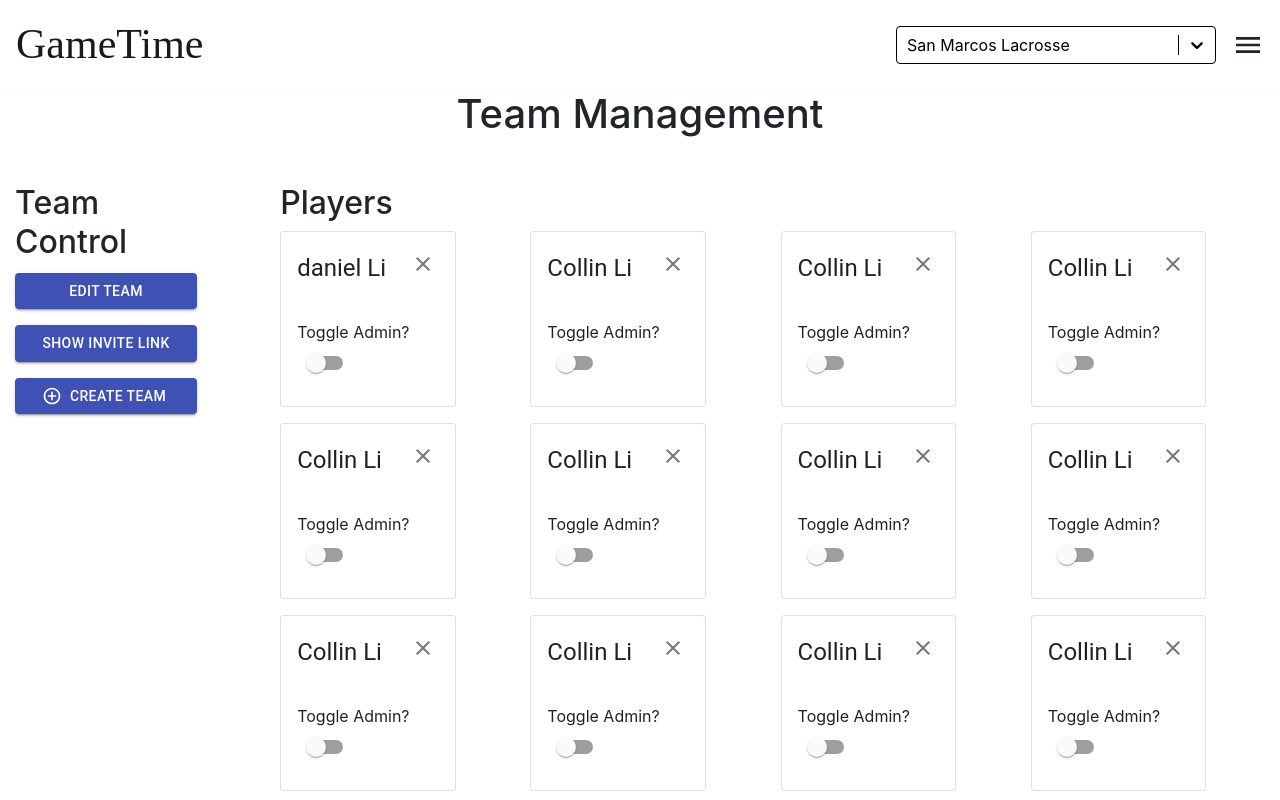
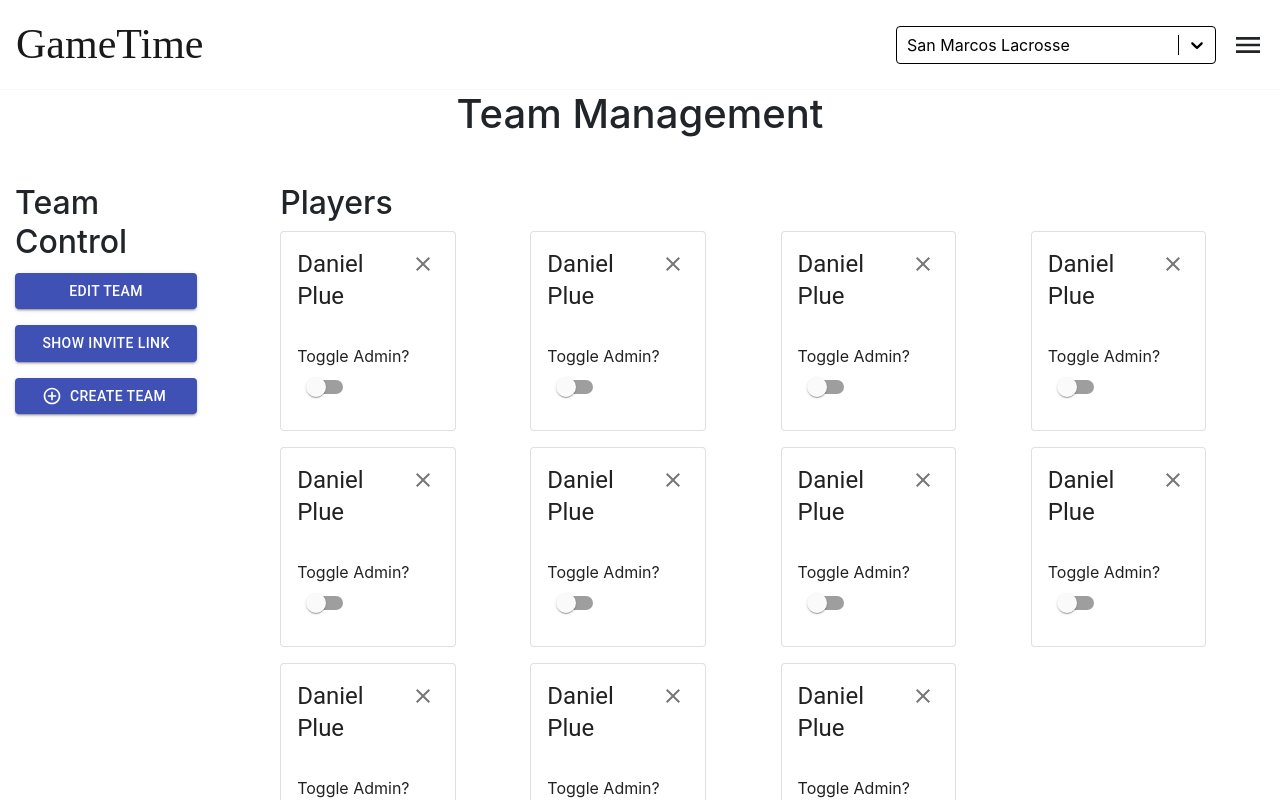
Before and after one commit to andyplank/gametime-frontend, a React app: page /#/TeamManagement in a window 1280 px wide. Shown: the top 800 px of the page. Built offline with nearby package versions, Linux system fonts and the light colour scheme.

Commit message:
added modal and change things

```diff
--- a/src/components/TeamManagement/PlayersDisplay.jsx
+++ b/src/components/TeamManagement/PlayersDisplay.jsx
@@ -9,12 +9,17 @@ import IconButton from '@material-ui/core/IconButton';
 import Grid from '@material-ui/core/Grid';
 import Switch from '@material-ui/core/Switch';
 import CloseIcon from '@material-ui/icons/Close';
+import Modal from 'react-bootstrap/Modal';
+import Button from '@material-ui/core/Button';
 
 class PlayersDisplay extends React.Component {
     constructor(props) {
         super(props);
         this.state = {
             adminChecked: [],
+            showPlayerRemove: false,
+            playerToRemove: null,
+            removeMsg: "",
         };
     }
 
@@ -26,39 +31,62 @@ class PlayersDisplay extends React.Component {
     handleAdminChange(index) {
         //TODO
         const { players } = this.props;
-        console.log(`toggling admin for ${players[index].name}`)
+        console.log(`toggling admin for ${players[index].firstName}`)
         const { adminChecked } = this.state;
         let newArr = adminChecked;
         newArr[index] = !newArr[index];
         this.setState({adminChecked: newArr});
     };
 
-    handlePlayerRemove(user){
-        //TODO
-        console.log(`removing ${user.firstName} ${user.lastName}`)
-      }
+    showRemoveModal(player){
+        this.setState({ showPlayerRemove: true });
+        this.setState({ removeMsg: <>Are you sure you want to remove <b>{player.firstName} {player.lastName}</b> from the team?</>})
+        this.setState({ playerToRemove: player})
+    }
+
+    handlePlayerRemove() {
+        //TODO call remove endpoint
+        console.log("removing " + this.state.playerToRemove.firstName);
+    }
 
     render(){
-        const { adminChecked } = this.state;
+        const { adminChecked, showPlayerRemove, removeMsg } = this.state;
         const { players } = this.props;
         return (
             adminChecked.length > 0 ?
             <>
+            <Modal
+                show={showPlayerRemove}
+                onHide={() => this.setState({ showPlayerRemove: false })}
+            >
+                <Modal.Header closeButton>
+                <Modal.Title>Remove Player</Modal.Title>
+                </Modal.Header>
+                <Modal.Body>
+                <form>
+                    {removeMsg}
+                </form>
+                </Modal.Body>
+                <Modal.Footer>
+                    <Button variant="contained" color="secondary" onClick={() => this.setState({showPlayerRemove: false})}>No</Button>
+                    <Button variant="contained" color="primary" onClick={() => this.handlePlayerRemove()}>Yes</Button>
+                </Modal.Footer>
+            </Modal>
                 <Grid container spacing={2}>
-                    {players.map((user, index) => {
+                    {players.map((player, index) => {
                     return (
-                        <Grid container className="user-card-grid" key={index} item xs={3}>
+                        <Grid container className="player-card-grid" key={index} item xs={3}>
                         <Card
                             className="player-card"
                             key={index}
                             variant="outlined"
                         >
                             <CardHeader
-                            title={`${user.firstName} ${user.lastName}`}
+                            title={`${player.firstName} ${player.lastName}`}
                             action={
                                 <IconButton
                                     style={{ outline: "none" }}
-                                    onClick={() => this.handlePlayerRemove(user)}
+                                    onClick={() => this.showRemoveModal(player)}
                                     >
                                     <CloseIcon/>
                                 </IconButton>
--- a/src/components/TeamManagement/TeamManagement.css
+++ b/src/components/TeamManagement/TeamManagement.css
@@ -3,7 +3,7 @@
   width: 50%;
 }
 
-.user-card-grid {
+.player-card-grid {
   height: 100%;
   width: 40%;
 }
--- a/src/components/TeamManagement/TeamManagement.jsx
+++ b/src/components/TeamManagement/TeamManagement.jsx
@@ -29,22 +29,17 @@ import {
 } from 'react-bootstrap';
 
 const players = [
-  { userID: 1, firstName: 'daniel', lastName: 'Li' },
-  { userID: 1, firstName: 'Collin', lastName: 'Li' },
-  { userID: 1, firstName: 'Collin', lastName: 'Li' },
-  { userID: 1, firstName: 'Collin', lastName: 'Li' },
-  { userID: 1, firstName: 'Collin', lastName: 'Li' },
-  { userID: 1, firstName: 'Collin', lastName: 'Li' },
-  { userID: 1, firstName: 'Collin', lastName: 'Li' },
-  { userID: 1, firstName: 'Collin', lastName: 'Li' },
-  { userID: 1, firstName: 'Collin', lastName: 'Li' },
-  { userID: 1, firstName: 'Collin', lastName: 'Li' },
-  { userID: 1, firstName: 'Collin', lastName: 'Li' },
-  { userID: 1, firstName: 'Collin', lastName: 'Li' },
-  { userID: 1, firstName: 'Collin', lastName: 'Li' },
-  { userID: 1, firstName: 'Collin', lastName: 'Li' },
-  { userID: 1, firstName: 'Collin', lastName: 'Li' },
-  { userID: 1, firstName: 'Collin', lastName: 'Li' },
+  { id: 1, firstName: 'Daniel', lastName: 'Plue' },
+  { id: 1, firstName: 'Daniel', lastName: 'Plue' },
+  { id: 1, firstName: 'Daniel', lastName: 'Plue' },
+  { id: 1, firstName: 'Daniel', lastName: 'Plue' },
+  { id: 1, firstName: 'Daniel', lastName: 'Plue' },
+  { id: 1, firstName: 'Daniel', lastName: 'Plue' },
+  { id: 1, firstName: 'Daniel', lastName: 'Plue' },
+  { id: 1, firstName: 'Daniel', lastName: 'Plue' },
+  { id: 1, firstName: 'Daniel', lastName: 'Plue' },
+  { id: 1, firstName: 'Daniel', lastName: 'Plue' },
+  { id: 1, firstName: 'Daniel', lastName: 'Plue' },
 ];
 
 const headerStyle = {
@@ -56,6 +51,7 @@ class TeamManagement extends React.Component {
   constructor(props) {
     super(props);
     this.state = {
+      adminChecked: [],
       showTeamEdit: false,
       showTeamCreate: false,
       showTeamInvite: false,
@@ -64,7 +60,7 @@ class TeamManagement extends React.Component {
       fundDescError: false,
       accountNumberError: false,
       routingNumberError: false,
-      adminChecked: [],
+      teamName: "",
     };
   }
 
@@ -142,7 +138,7 @@ handleTeamCreateClick(){
 
   handleSaveTeamCreate() {
     //TODO call endpoint(POST) to create team
-    console.log("save team create clicked")
+    console.log("saving team: " + this.state.teamName)
   }
 
   renderTeamEditModal() {
@@ -165,7 +161,7 @@ handleTeamCreateClick(){
         <Modal.Body>
           <form>
             <div style={{ paddingBottom: "5%" }}>
-              <TextField variant="outlined" label="Team Name" error={teamNameError} />
+              <TextField variant="outlined" label="Team Name" error={teamNameError}/>
             </div>
             <div style={{ paddingBottom: "5%" }}>
               <TextField variant="outlined" label="Fund Goal" error={fundGoalError} />
@@ -205,7 +201,7 @@ handleTeamCreateClick(){
         <Modal.Body>
           <form>
             <div style={{ paddingBottom: "5%" }}>
-              <TextField variant="outlined" label="Team Name" error={teamNameError} />
+              <TextField variant="outlined" label="Team Name" error={teamNameError} onChange={(event) => this.setState({ teamName: event.target.value })}/>
             </div>
           </form>
         </Modal.Body>
```
